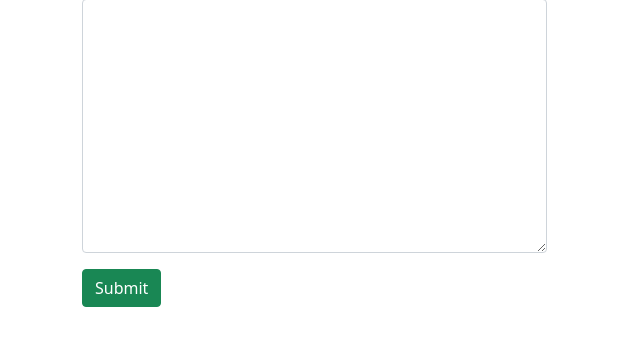
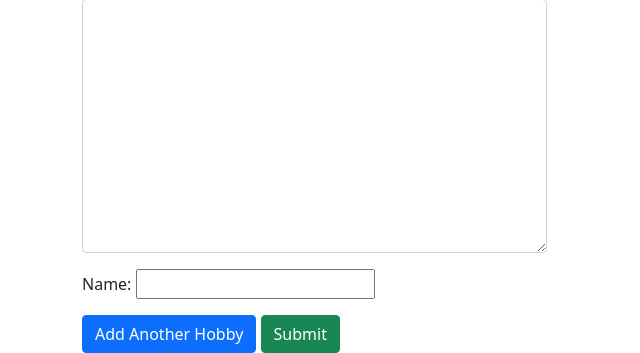
Before and after one commit to Gamattowicz/Resume_Builder, a Django app: page /resume/ in a window 1280 px wide. Shown: the part 597-950 px from the top of the page, without its empty margins (0-640 px from the left). Before the commit the page ends 904 px from the top, so only its background shows below. Run offline with Django 3.2, Linux system fonts and the light colour scheme; some libraries are stand-ins or nearby versions.

Commit message:
add requirements.txt

```diff
--- a/resume_builder/api/forms.py
+++ b/resume_builder/api/forms.py
@@ -13,7 +13,7 @@ class ResumeForms(forms.Form):
     description = forms.CharField(label="Description", widget=forms.Textarea)
 
 
-HobbyFormSet = modelformset_factory(Hobby, fields='__all__', extra=1)
+HobbyFormSet = modelformset_factory(Hobby, fields=('name',), extra=1)
 
 SkillFormSet = modelformset_factory(Skill, fields='__all__', extra=1)
 
--- a/resume_builder/api/templates/api/resume.html
+++ b/resume_builder/api/templates/api/resume.html
@@ -7,10 +7,16 @@
 {% block content %}
     <h2 class="mt-3">Add resume</h2>
 
-    <form method="POST" class="form-group col-md-5 mt-4">
+    <form method="POST" class="form-group col-md-5 mt-4" id="form-container">
         {% csrf_token %}
         {{resume_form|crispy}}
-        {{school_form|crispy}}
+        {{hobby_formset.management_form}}
+        {% for form in hobby_formset %}
+        <div class="hobby-form">
+        {{form.as_p}}
+        </div>
+        {% endfor %}
+        <button id="add-form" type="button" class="btn btn-primary">Add Another Hobby</button>
         {{exp_form|crispy}}
         {{skill_form|crispy}}
         {{hobby_form|crispy}}
@@ -18,8 +24,29 @@
         <button type="submit" name="save" class="btn btn-success">Submit</button>
     </form>
 
-{% endblock %}
+
 
 <script>
+        let hobbyForm = document.querySelectorAll('.hobby-form')
+        let container = document.querySelector('#form-container')
+        let addButton = document.querySelector('#add-form')
+        let totalForms = document.querySelector('#id_form-TOTAL_FORMS')
+        let formNum = hobbyForm.length - 1
 
+        addButton.addEventListener('click', addForm)
+
+        function addForm(e) {
+            e.preventDefault()
+
+            let newForm = hobbyForm[0].cloneNode(true)
+            let formRegex = RegExp(`form-(\\d){1}-`,'g')
+
+            formNum++
+            newForm.innerHTML = newForm.innerHTML.replace(formRegex, `form-${formNum}-`)
+            container.insertBefore(newForm, addButton)
+
+            totalForms.setAttribute('value', `${formNum+1}`)
+        }
 </script>
+
+{% endblock %}
--- a/resume_builder/api/views.py
+++ b/resume_builder/api/views.py
@@ -15,19 +15,15 @@ def home(request):
 def resume(request):
     if request.method == 'POST':
         resume_form = ResumeForms(request.POST)
-        # school_form = SchoolForms(request.POST)
-        # exp_form = ExperienceForms(request.POST)
-        # skill_form = SkillForms(request.POST)
-        # hobby_form = HobbyForms(request.POST)
+        hobby_formset = HobbyFormSet(data=request.POST)
 
-        if resume_form.is_valid():
+        if resume_form.is_valid() and hobby_formset.is_valid():
             first_name = resume_form.cleaned_data["first_name"]
             last_name = resume_form.cleaned_data["last_name"]
             email = resume_form.cleaned_data["email"]
             phone = resume_form.cleaned_data["phone"]
             lin = resume_form.cleaned_data["lin"]
             description = resume_form.cleaned_data["description"]
-            # hobby = hobby_form.cleaned_data["hobby"]
             # skill = skill_form.cleaned_data["skill"]
             # skill_level = skill_form.cleaned_data["skill_level"]
             # school = school_form.cleaned_data["school"]
@@ -44,11 +40,14 @@ def resume(request):
             # description_exp = exp_form.cleaned_data["description_exp"]
             r = Resume(first_name=first_name, last_name=last_name, email=email, phone=phone, lin=lin, description=description)
             r.save()
+            hobby_formset.resume_id = r.pk
             request.user.resume.add(r)
+            hobby_formset.save()
 
     else:
         resume_form = ResumeForms()
-    return render(request, 'api/resume.html', {"resume_form": resume_form})
+        hobby_formset = HobbyFormSet(queryset=Hobby.objects.none())
+    return render(request, 'api/resume.html', {"resume_form": resume_form, "hobby_formset": hobby_formset})
 
 
 def view(request):
```
Also changed, not shown: resume_builder/requirements.txt (added, +29 -0 lines).
